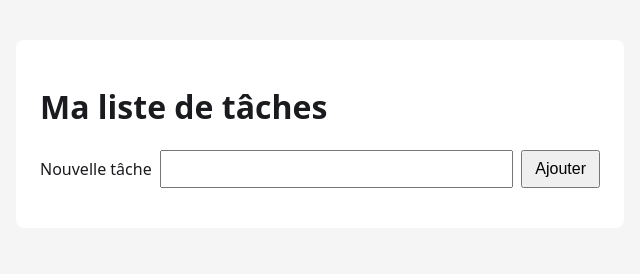
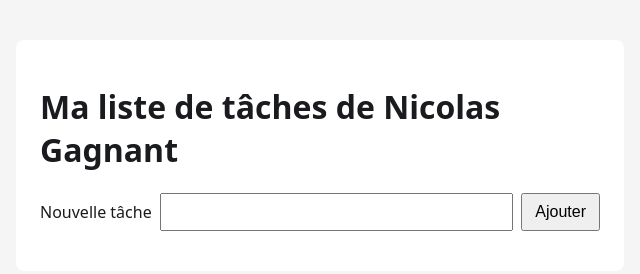
Before and after one commit to GagnantN/handigital-ci-cd, a website built with Vite: page index.html in a window 1280 px wide. Shown: the whole page, without its empty margins (320-960 px from the left). Built offline with nearby package versions, Linux system fonts and the light colour scheme.

Commit message:
Ajout d'un détails dans le h1

```diff
--- a/index.html
+++ b/index.html
@@ -8,7 +8,7 @@
   </head>
   <body>
     <main>
-      <h1>Ma liste de tâches</h1>
+      <h1>Ma liste de tâches de Nicolas Gagnant</h1>
       <p id="compteur"></p>
 
       <form id="formulaire">
```
